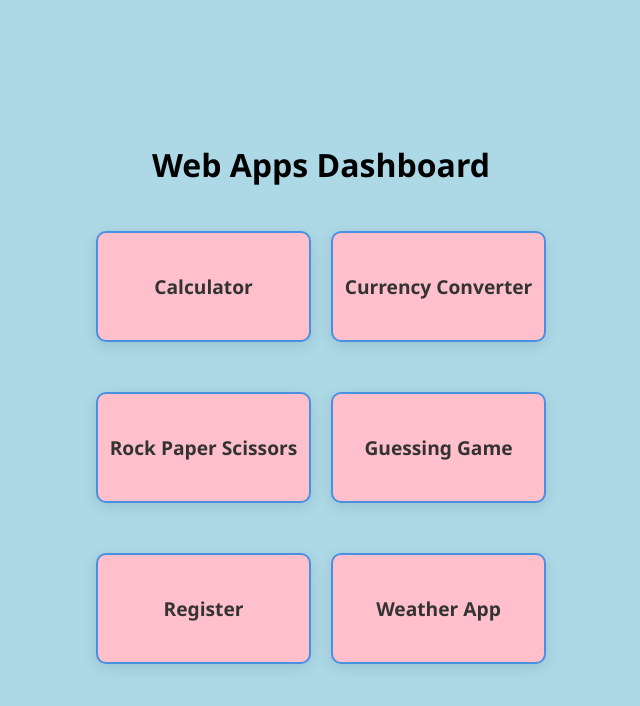
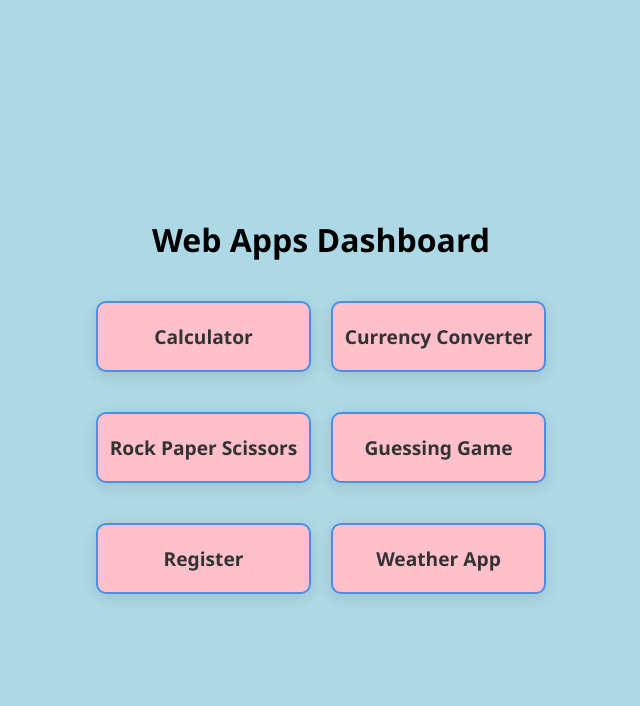
Before and after one commit to kayasthmahimahiteshkumar/dashboard_app, a Flask app: page / in a window 1280 px wide. Shown: the top 706 px of the page, without its empty margins (319-959 px from the left). Run offline with Flask 3, Linux system fonts and the light colour scheme.

Commit message:
Update style.css

```diff
--- a/static/style.css
+++ b/static/style.css
@@ -26,8 +26,8 @@
     background: pink;
     border-radius: 12px;
     box-shadow: 0 4px 15px rgba(0,0,0,0.1);
-    padding: 30px 25px;
-    margin: 15px 0;
+    padding: 15px 15px;
+    margin: 10px 0;
 }
 
 /* Dashboard grid */
@@ -39,7 +39,7 @@
 }
 
 .grid .box {
-    padding: 40px 0;
+    padding: 20px 0;
     font-size: 1.2rem;
     font-weight: 600;
     color: #333;
```
